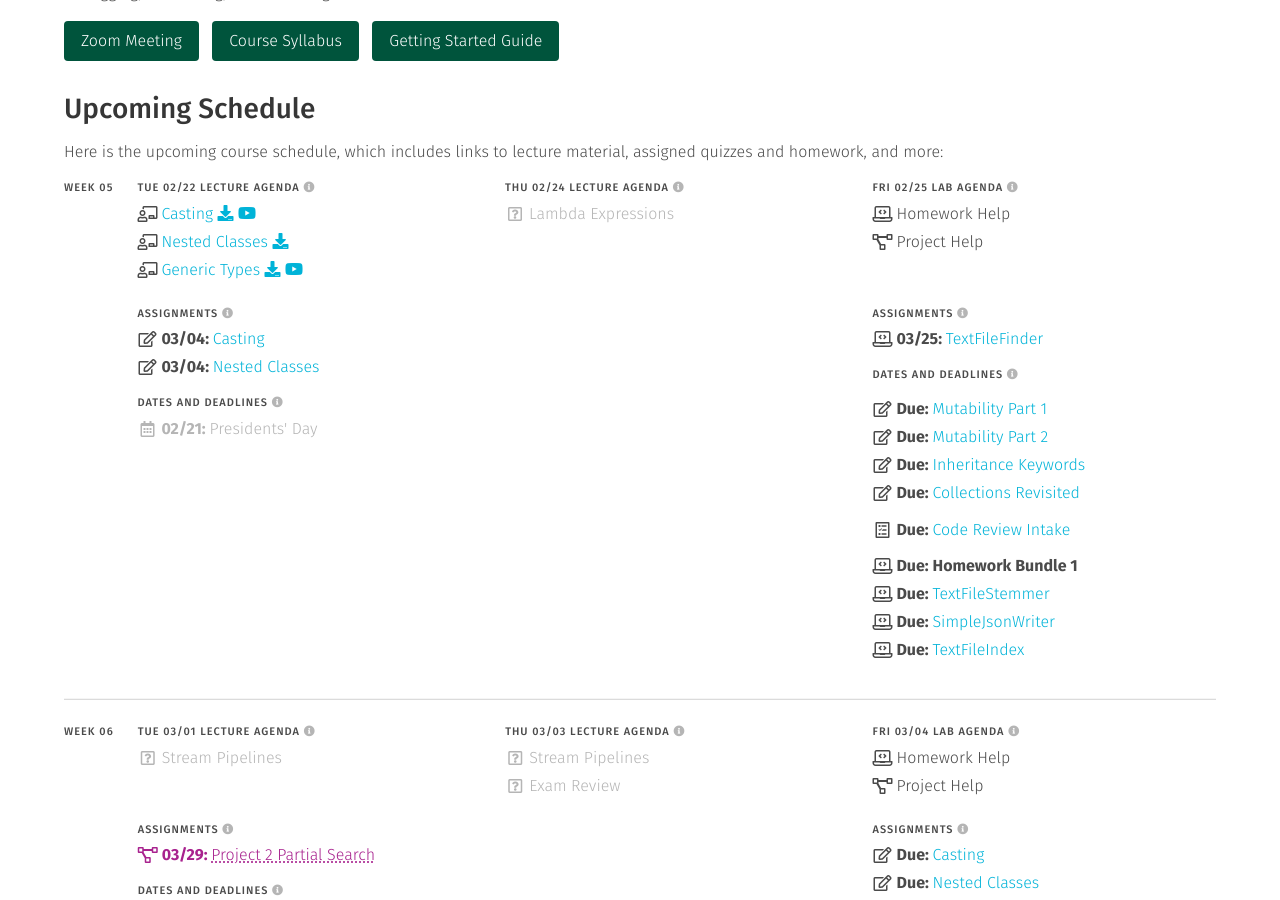
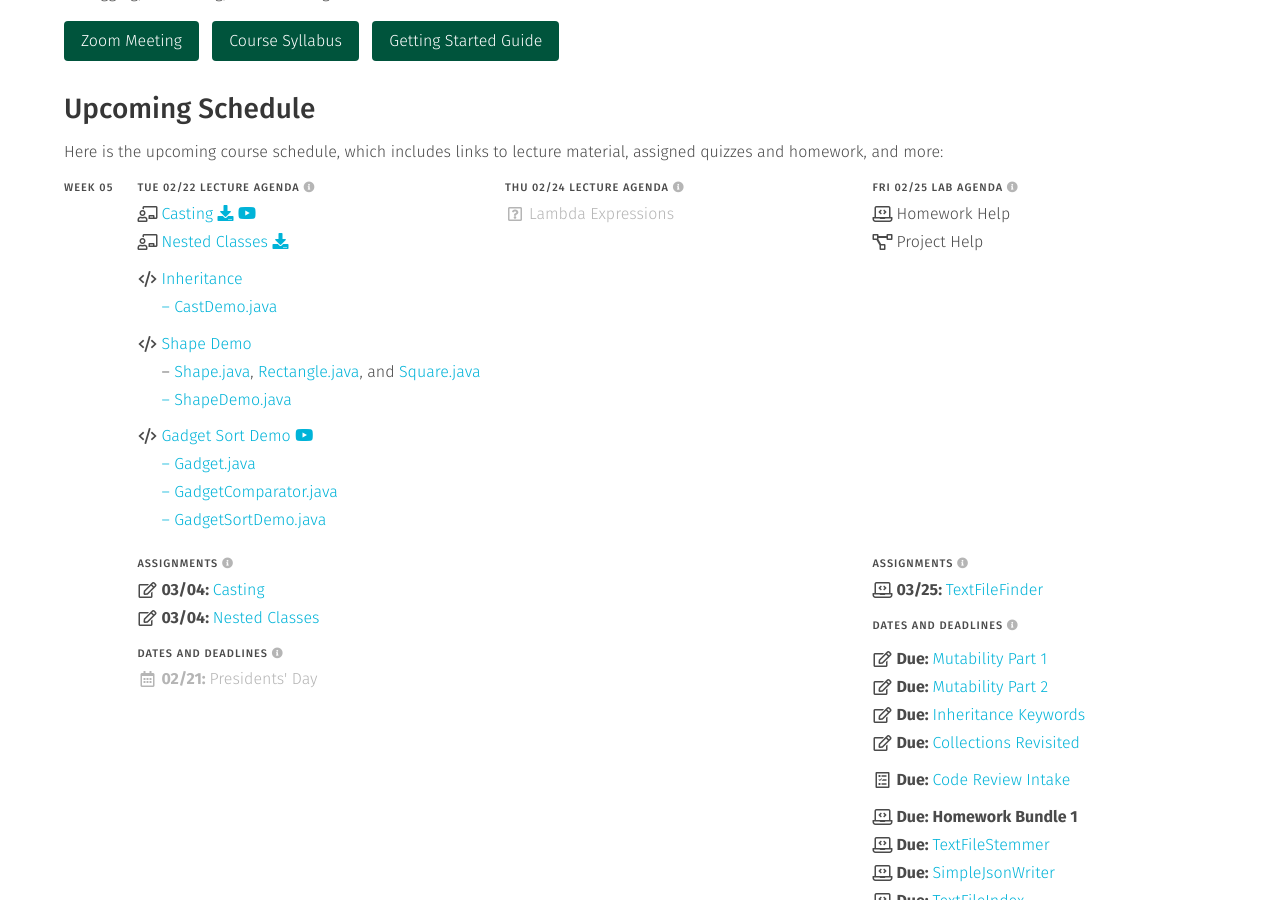
Before and after one commit to usf-cs272-spring2022/usf-cs272-spring2022.github.io, a Jekyll site: the page built from index.md, in a window 1280 px wide and 900 px high, scrolled down 397 px. Built offline with Jekyll 4.4.1, drawn with Linux system fonts in a browser that asks for light colours.

Commit message:
Updating 2/22 agenda

```diff
--- a/_data/schedule.yml
+++ b/_data/schedule.yml
@@ -574,8 +574,45 @@ weeks:
               - file: 'slides'
                 name: 'nested'
 
-              - file: 'slides'
-                name: 'generics'
+              - text: 'Inheritance'
+                icon: 'code'
+                link: 'https://github.com/usf-cs272-spring2022/lectures/tree/main/Inheritance'
+                type: ['bump']
+
+              - text: '– CastDemo.java'
+                icon: 'nothing'
+                link: 'https://github.com/usf-cs272-spring2022/lectures/blob/main/Inheritance/src/main/java/edu/usfca/cs272/CastDemo.java'
+
+              - text: 'Shape Demo'
+                icon: 'code'
+                link: 'https://github.com/usf-cs272-spring2022/lectures/tree/main/Inheritance'
+                type: ['bump']
+
+              - text: '–'
+                icon: 'nothing'
+                more: '<a href="https://github.com/usf-cs272-spring2022/lectures/blob/main/Inheritance/src/main/java/edu/usfca/cs272/Shape.java">Shape.java</a>, <a href="https://github.com/usf-cs272-spring2022/lectures/blob/main/Inheritance/src/main/java/edu/usfca/cs272/Rectangle.java">Rectangle.java</a>, and <a href="https://github.com/usf-cs272-spring2022/lectures/blob/main/Inheritance/src/main/java/edu/usfca/cs272/Square.java">Square.java</a>'
+
+              - text: '– ShapeDemo.java'
+                icon: 'nothing'
+                link: 'https://github.com/usf-cs272-spring2022/lectures/blob/main/Inheritance/src/main/java/edu/usfca/cs272/ShapeDemo.java'
+
+              - text: 'Gadget Sort Demo'
+                icon: 'code'
+                link: 'https://github.com/usf-cs272-spring2022/lectures/tree/main/Inheritance'
+                tube: 'https://drive.google.com/file/d/1LLItjwK8SwopHXJdZ7o1vffT1nNvoaEa/view?usp=sharing'
+                type: ['bump']
+
+              - text: '– Gadget.java'
+                icon: 'nothing'
+                link: 'https://github.com/usf-cs272-spring2022/lectures/blob/main/Inheritance/src/main/java/edu/usfca/cs272/Gadget.java'
+
+              - text: '– GadgetComparator.java'
+                icon: 'nothing'
+                link: 'https://github.com/usf-cs272-spring2022/lectures/blob/main/Inheritance/src/main/java/edu/usfca/cs272/GadgetComparator.java'
+
+              - text: '– GadgetSortDemo.java'
+                icon: 'nothing'
+                link: 'https://github.com/usf-cs272-spring2022/lectures/blob/main/Inheritance/src/main/java/edu/usfca/cs272/GadgetSortDemo.java'
 
           - <<: *assignments
             items:
```
